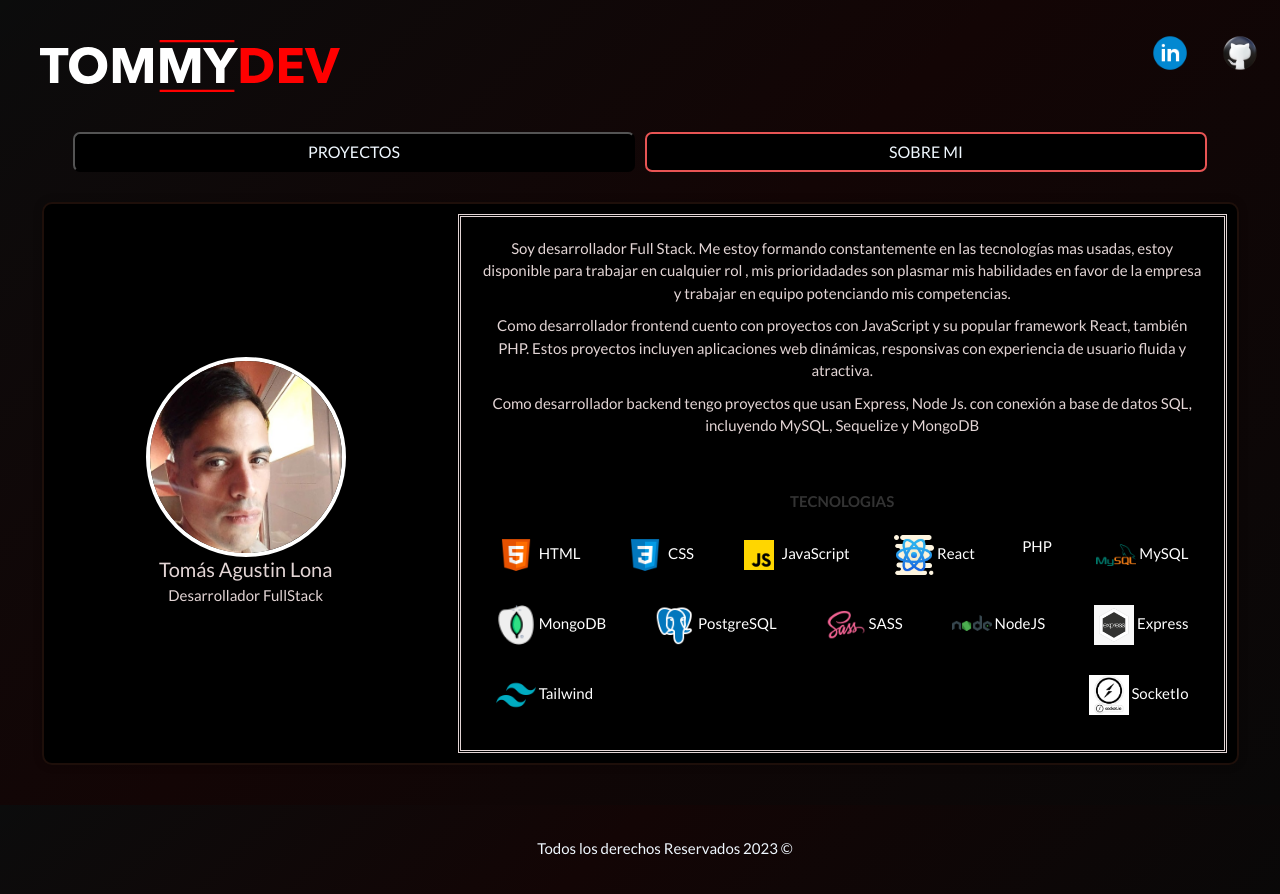
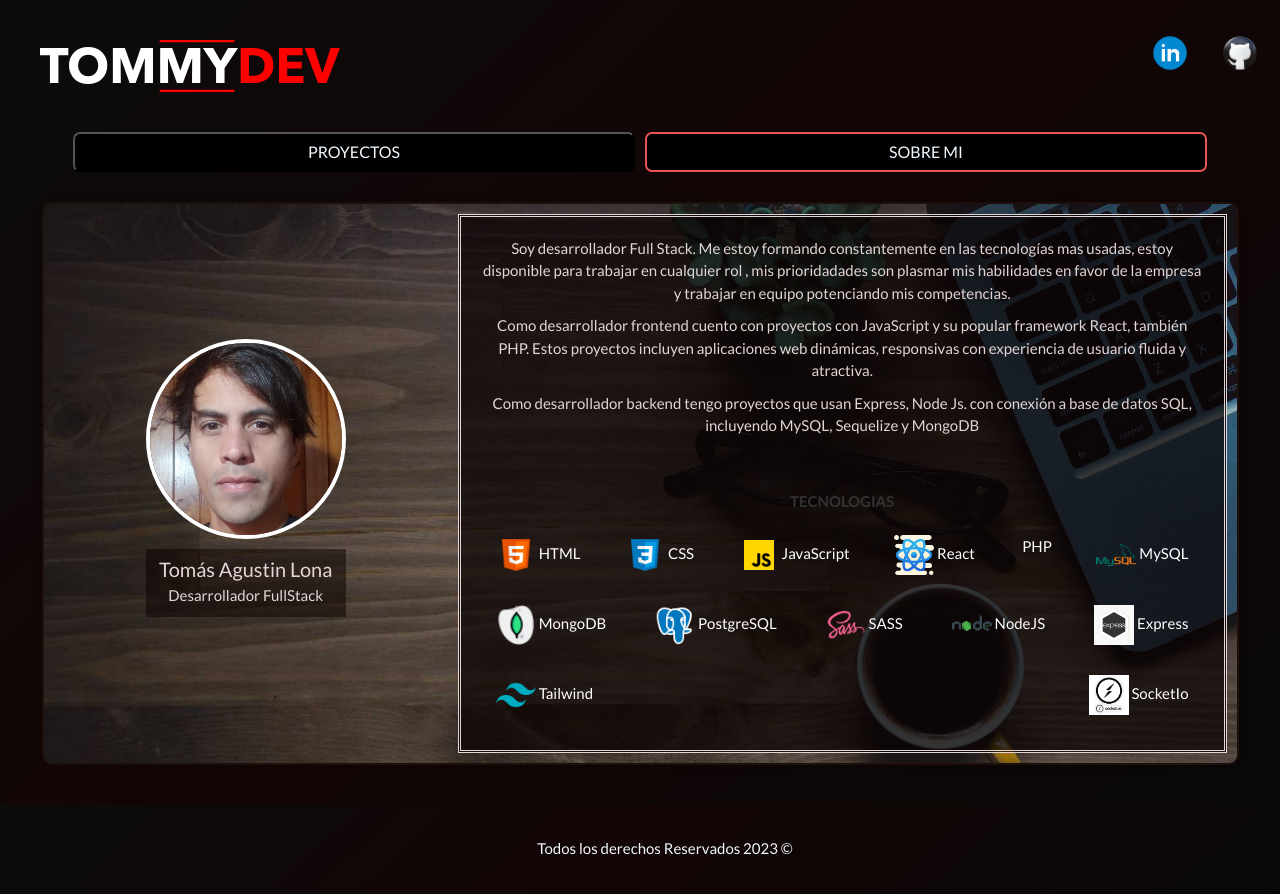
Before and after one commit to NitsugaSamot/portafolio_00, a plain HTML site: page index.html in a window 1280 px wide. Drawn offline with nearby package versions, Linux system fonts and the light colour scheme.

Commit message:
cambiando foto y fondo de about-me

```diff
--- a/css/styles.css
+++ b/css/styles.css
@@ -96,7 +96,11 @@ header{
 
 .aboutMe {
     /* background: linear-gradient(rgba(255, 255, 255, 0.8), rgba(255, 255, 255, 0.8)), url('/img/foto-tres.jpg'); */
-    background-size: cover;
+        /* background-image: url(../img/fondo-tres.jpg);
+    background-repeat: repeat;
+    height: 100vh;
+    background-size: cover; */
+
     text-align: center;
     padding: 3rem 0;
     margin: 2rem;
@@ -105,6 +109,7 @@ header{
   }
 
 .presentation{
+    background-color: rgba(8, 1, 1, 0.7);
     border-style: double;
     padding: 2rem;
 }
@@ -112,10 +117,14 @@ header{
 .containerAboutMe{
     border: 2px solid rgb(30, 15, 10);
     padding: 1rem;
-    background-color: rgb(0, 0, 0);
+    /* background-color: rgb(0, 0, 0); */
+    background-image: url(../img/fondo.jpg);
+    background-repeat: repeat;
+    /* height: 100vh; */
+    background-size: cover;
     border-radius: 10px; /* Añade bordes redondeados */
     box-shadow: 0 0 10px rgba(0, 0, 0, 0.2); /* Agrega sombra */
-    margin-bottom: ;
+
 }
 
 .columnsAboutMe {
@@ -126,6 +135,7 @@ header{
     gap: 2rem; /* Añade espaciado entre columnas */
     font-size: 1.5rem; /* Aumenta el tamaño de fuente */
     color: rgb(227, 213, 213); /* Cambia el color de texto */
+    /* background-color: rgba(8, 1, 1, 0.3); */
   }
 
   @media (max-width: 768px) {
@@ -142,6 +152,19 @@ header{
     object-fit: cover; /* Controla cómo se ajusta la imagen dentro del contenedor */
   }
 
+  .div-image-perfil{
+    display: grid;
+    gap:1rem;
+
+    align-items: center;
+    justify-content: center;
+  }
+
+  .cargo{
+    background-color: rgba(8, 1, 1, 0.5);
+    padding: 0.8rem;
+    margin-bottom: 1rem;
+  }
 
 /* .foto-perfil{
     width: 15rem;
--- a/index.html
+++ b/index.html
@@ -44,11 +44,15 @@
             <div id="about-me" class="containerAboutMe">
                 <div class=" columnsAboutMe">
                     <div class="div-image-perfil">
-                        <img class="foto-perfil" src="img/foto-tres.jpg" alt="">
+                        <img class="foto-perfil" src="img/foto-cinco.jpeg" alt="">
 
-                        <h3>Tomás Agustin Lona</h3>
+                        <div class="cargo">
+                            <h3>Tomás Agustin Lona</h3>
 
-                        <h4>Desarrollador FullStack</h4>
+                            <h4>Desarrollador FullStack</h4>
+                        </div>
+
+
                     </div>
 
                     <div class="presentation">
```
Also changed, not shown: img/foto-cinco.jpeg (added).
